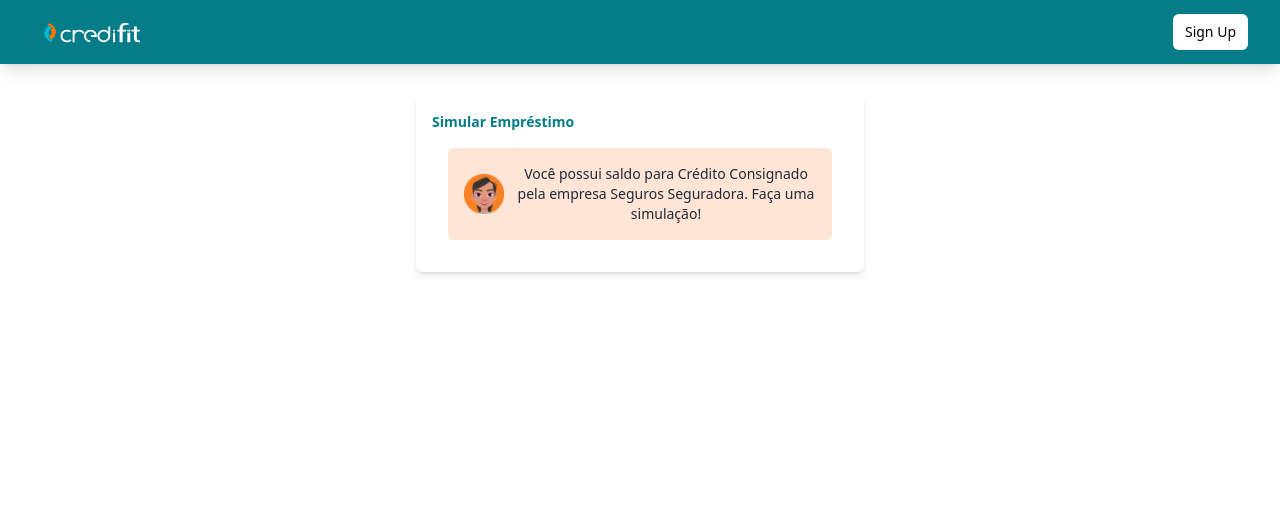
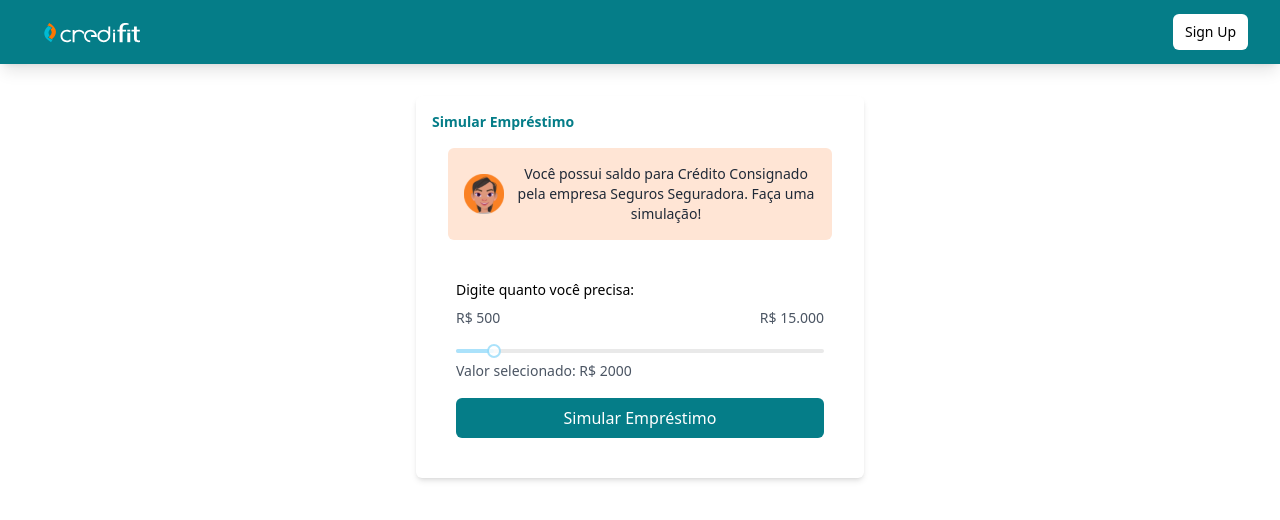
Before and after one commit to lrnholanda/credifit-frontend, a React (Vite) app: page /solicitar-emprestimo in a window 1280 px wide. Shown: the top 520 px of the page. Built offline with nearby package versions, Linux system fonts and the light colour scheme.

Commit message:
added styles

```diff
--- a/src/components/Emprestimo/SimulacaoEmprestimo.tsx
+++ b/src/components/Emprestimo/SimulacaoEmprestimo.tsx
@@ -1,7 +1,13 @@
 import React, { useState } from 'react';
+import Slider from 'rc-slider';
+import 'rc-slider/assets/index.css'; // Importe o arquivo CSS do rc-slider
+import Notification from '../Nofication/Notification';
 import axios from 'axios';
 import { useNavigate } from 'react-router-dom';
 
+interface Empresa{
+  id: number;
+}
 
 const SimuladorEmprestimo = ()  => {
 const [valorEmprestimo, setValorEmprestimo] =  useState(2000);
@@ -30,6 +36,36 @@ return (
             Você possui saldo para Crédito Consignado pela empresa Seguros Seguradora. Faça uma simulação!
           </h2>
         </div>
+        <div className="p-6">
+          <div className="mb-4">
+            <p className="text-sm mb-2">Digite quanto você precisa:</p>
+            <div className="flex items-center justify-between mt-2">
+              <span className="text-gray-600 text-sm">R$ 500</span>
+              <span className="text-gray-600 text-sm">R$ 15.000</span>
+            </div>
+            <Slider
+              min={500}
+              max={15000}
+              step={500}
+              value={valorEmprestimo}
+              onChange={setValorEmprestimo}
+              className="mt-4"
+            />
+            <span className="text-sm text-gray-600">Valor selecionado: R$ {valorEmprestimo}</span>
+          </div>
+          <button
+            onClick={handleSimularEmprestimo}
+            className="w-full bg-darkgreen text-white py-2 rounded-md hover:bg-lightgreen">
+            Simular Empréstimo
+          </button>
+          {notification && (
+            <Notification
+              message={notification.message}
+              type={notification.type}
+              onClose={() => setNotification(null)}
+            />
+          )}
+        </div>
     </div>
   </div>
 );
```
